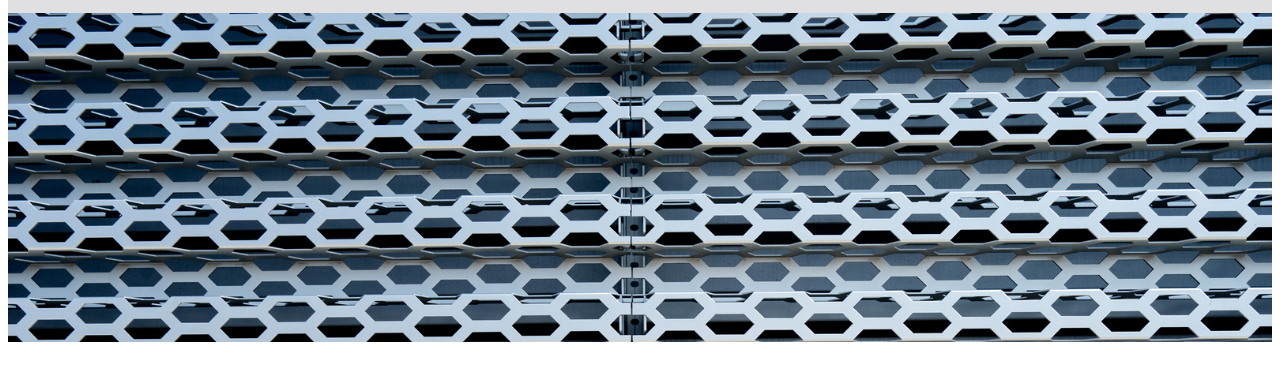
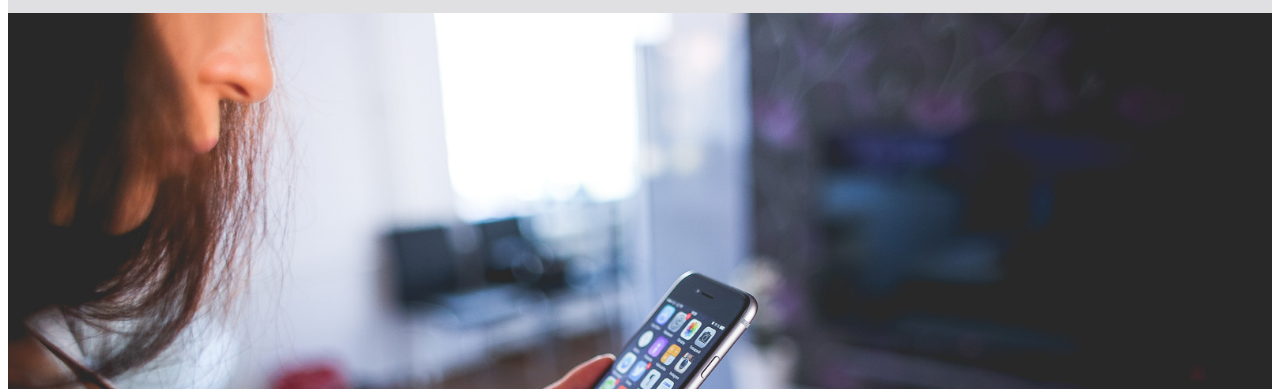
Before and after one commit to szymon-wiergowski/RPM-TECH, a Gatsby site in the folder gatsby-site/: page / in a window 1280 px wide. Shown: the part 145-534 px from the top of the page. Built offline with nearby package versions, Linux system fonts and the light colour scheme; Gatsby itself is replaced by a stand-in of ours.

Commit message:
fix image.js

```diff
--- a/gatsby-site/src/components/image.js
+++ b/gatsby-site/src/components/image.js
@@ -2,21 +2,10 @@ import React from "react"
 import { useStaticQuery, graphql } from "gatsby"
 import Img from "gatsby-image"
 
-/*
- * This component is built using `gatsby-image` to automatically serve optimized
- * images with lazy loading and reduced file sizes. The image is loaded using a
- * `useStaticQuery`, which allows us to load the image from directly within this
- * component, rather than having to pass the image data down from pages.
- *
- * For more information, see the docs:
- * - `gatsby-image`: https://gatsby.dev/gatsby-image
- * - `useStaticQuery`: https://www.gatsbyjs.org/docs/use-static-query/
- */
-
 const Image = () => {
   const data = useStaticQuery(graphql`
     query {
-      placeholderImage: file(relativePath: { eq: "about.jpg" }) {
+      placeholderImage: file(relativePath: { eq: "contact.jpg" }) {
         childImageSharp {
           fluid(maxWidth: 1200) {
             ...GatsbyImageSharpFluid
--- a/gatsby-site/src/pages/index.js
+++ b/gatsby-site/src/pages/index.js
@@ -1,7 +1,7 @@
 import React from "react"
 
 import Layout from "../components/layout"
-import Image from "../components/about"
+import Image from "../components/image"
 import SEO from "../components/seo"
 import styles from "./index.module.css"
 
```
Also changed, not shown: gatsby-site/src/images/about.jpg (deleted).
